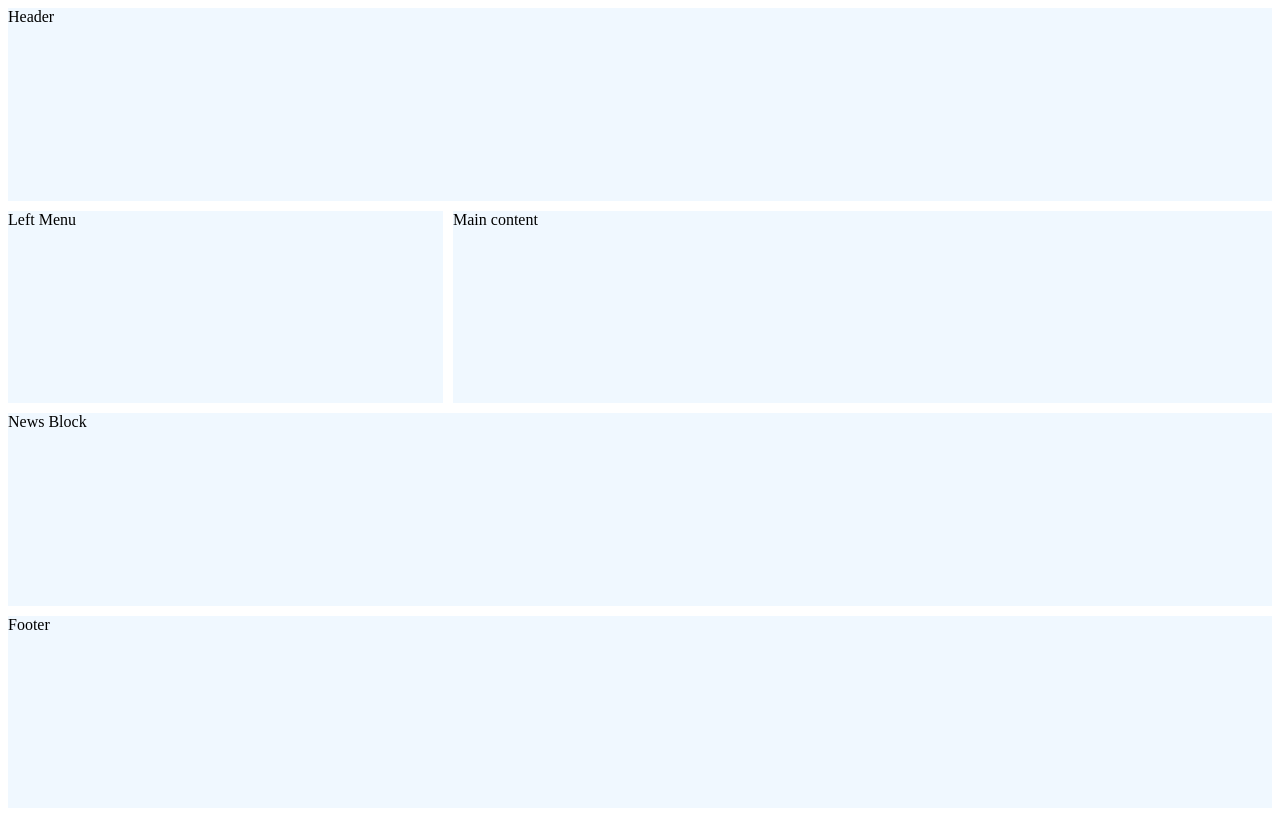
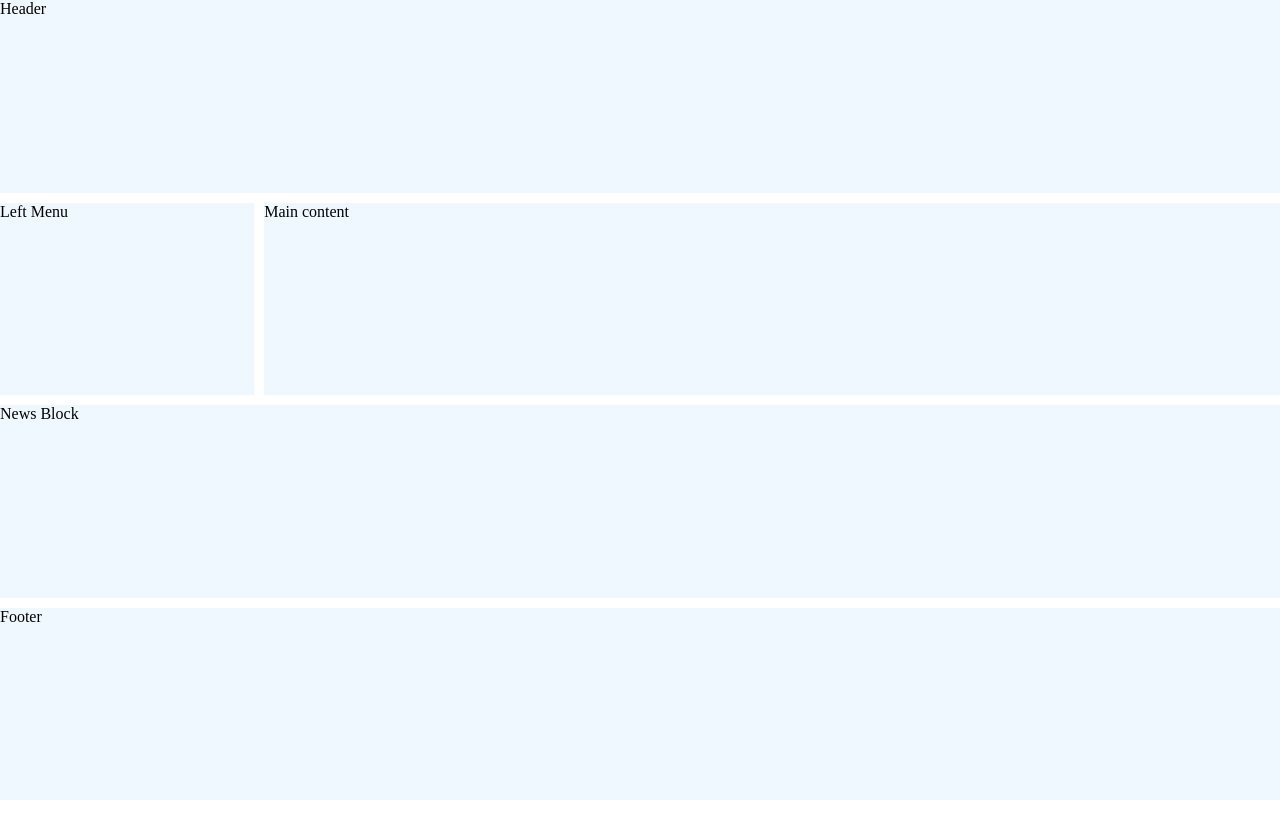
Before and after one commit to vitalymusic/pt1, a plain HTML site: page grid_layout.html in a window 1280 px wide. Drawn offline with Linux system fonts and the light colour scheme.

Commit message:
grid layout

```diff
--- a/grid_layout.html
+++ b/grid_layout.html
@@ -6,15 +6,17 @@
     <title>Document</title>
 
     <style>
+        body{
+            margin: 0;
+        }
         .container{
             display: grid;
             height: 100vh;
             grid-template-areas:
             'header header header header header header'
-            'Left_menu Left_menu Main Main Main Main'
+            'Left_menu Main Main Main Main Main'
             'News News News News News News'
             'Footer Footer Footer Footer Footer Footer';
-
             gap:10px;
 
         }
```
